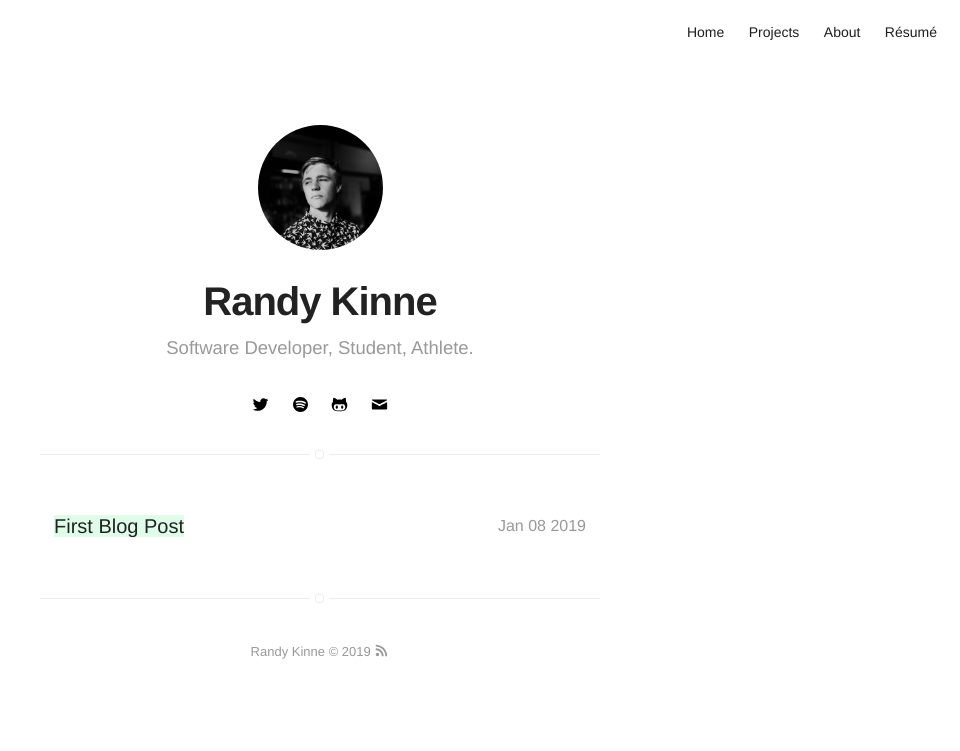
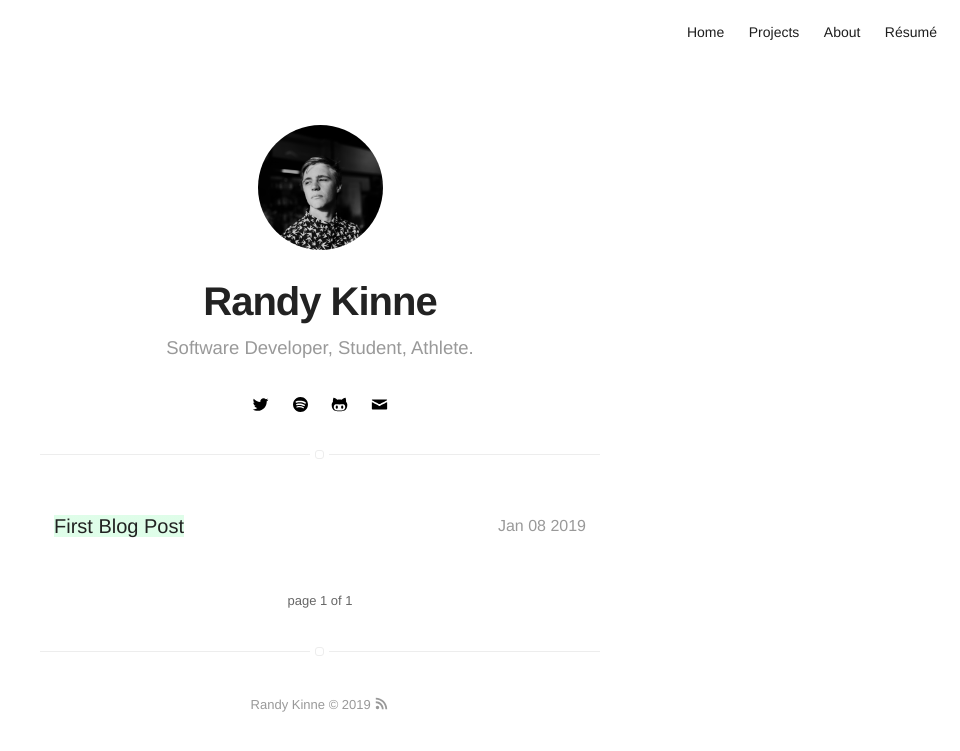
Before and after one commit to randykinne/randykinne.dev, a Jekyll site: the page built from blog/index.html, in a window 1280 px wide. Shown: the top 751 px of the page, without its empty margins (320-1280 px from the left). Built offline with Jekyll 4.4.1, drawn with Linux system fonts in a browser that asks for light colours; the list of posts is cut into pages by our own code.

Commit message:
Update _config.yml

```diff
--- a/_config.yml
+++ b/_config.yml
@@ -73,8 +73,8 @@ authors:
 width: normal
 
 # if you don't need pagination, comment the *paginate* configs below
-# paginate: 5
-# paginate_path: "blog/:num/"
+paginate: 5
+paginate_path: "blog/:num/"
 
 # if you don't need projects, comment the *projects* configs below
 projects: true
@@ -87,7 +87,7 @@ blog: true
 read-time: true
 
 # do you want to show the "tags" inside the posts?
-show-tags: true
+show-tags: false
 
 # related posts inside a post?
 related: true
```
